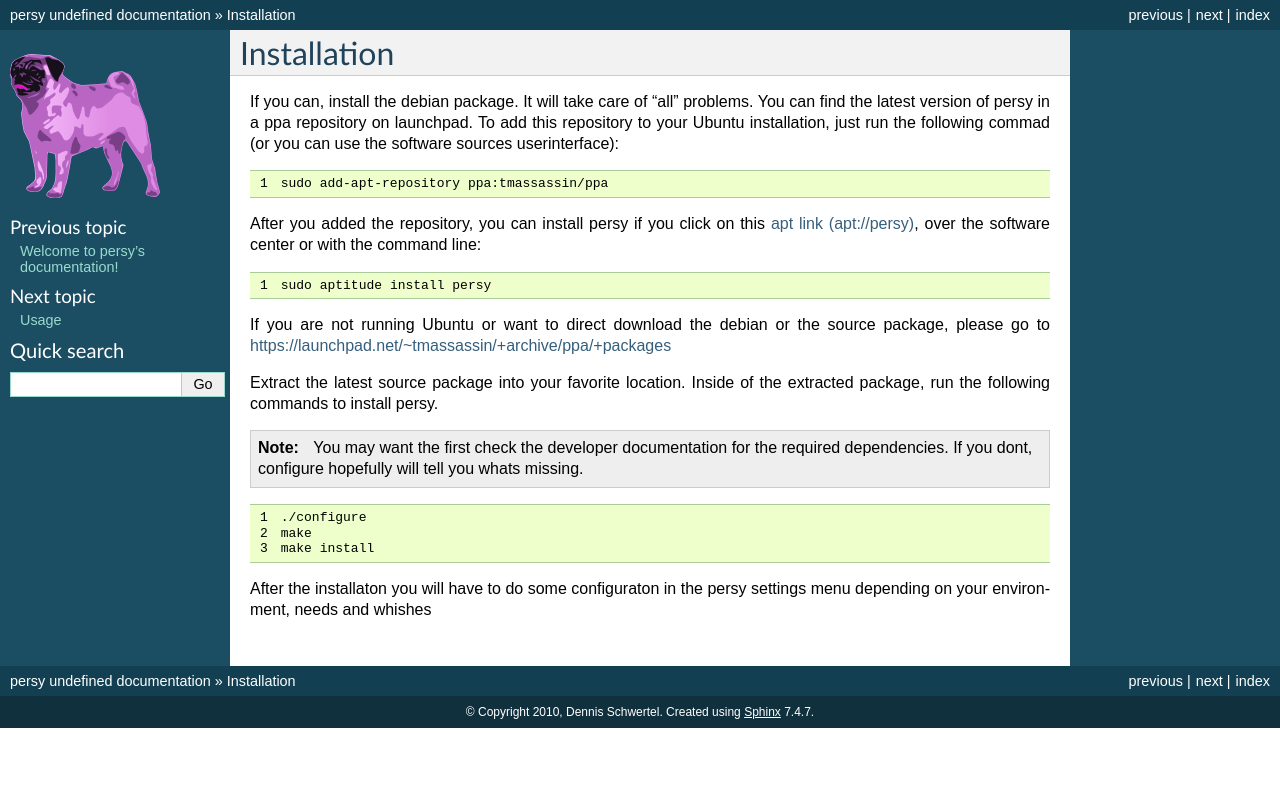
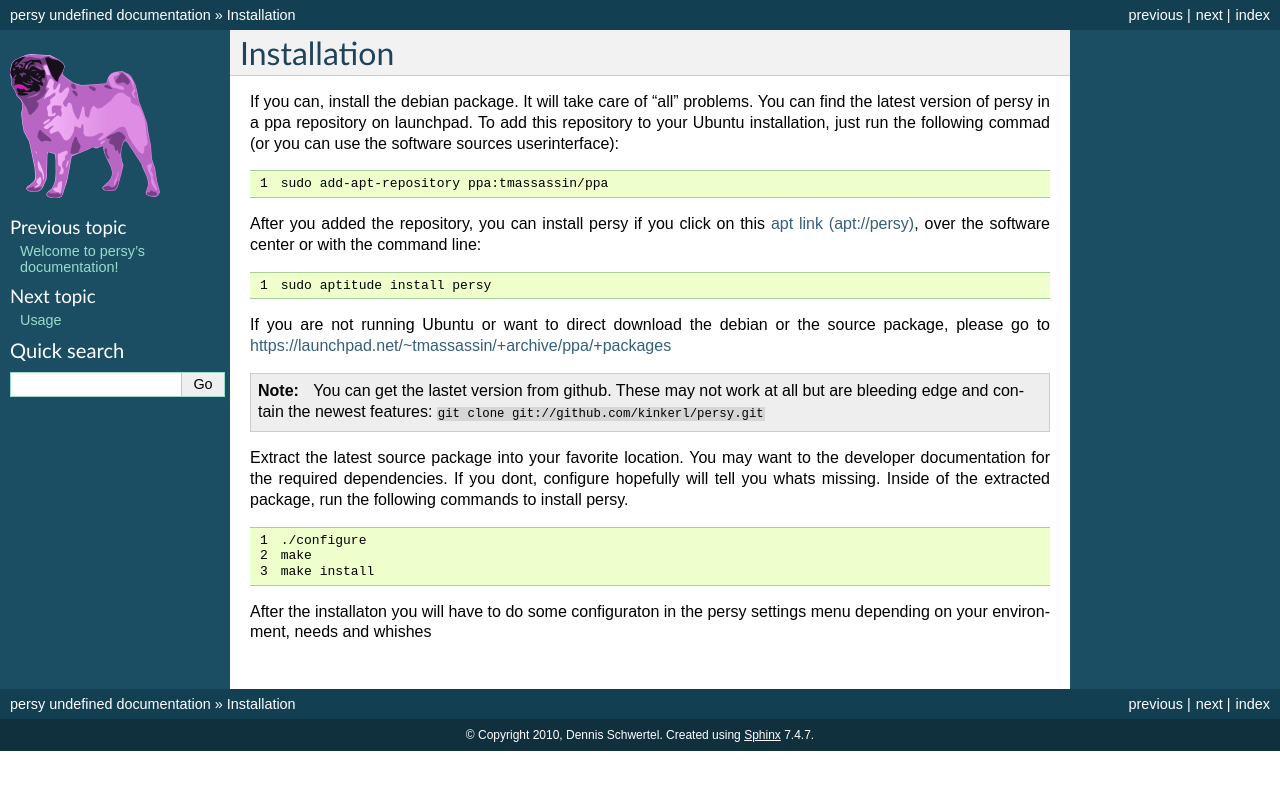
Before and after one commit to kinkerl/persy, a Sphinx documentation site: the page built from doc/installation.rst, in a window 1280 px wide. Shown: the top 790 px of the page. Built offline with Sphinx 7.4.7, drawn with Linux system fonts in a browser that asks for light colours.

Commit message:
updated doc

```diff
--- a/doc/installation.rst
+++ b/doc/installation.rst
@@ -22,12 +22,14 @@
 
 If you are not running Ubuntu or want to direct download the debian or the source package, please go to https://launchpad.net/~tmassassin/+archive/ppa/+packages
 
-Extract the latest source package into your favorite location.
-Inside of the extracted package, run the following commands to install persy.
-
 .. note::
 
-   You may want the first check the developer documentation for the required dependencies. If you dont, configure hopefully will tell you whats missing.
+   You can get the lastet version from github. These may not work at all but are bleeding edge and contain the newest features: ``git clone git://github.com/kinkerl/persy.git``
+
+
+Extract the latest source package into your favorite location.
+You may want to the developer documentation for the required dependencies. If you dont, configure hopefully will tell you whats missing.
+Inside of the extracted package, run the following commands to install persy.
 
 .. code-block:: bash
   :linenos:
```
